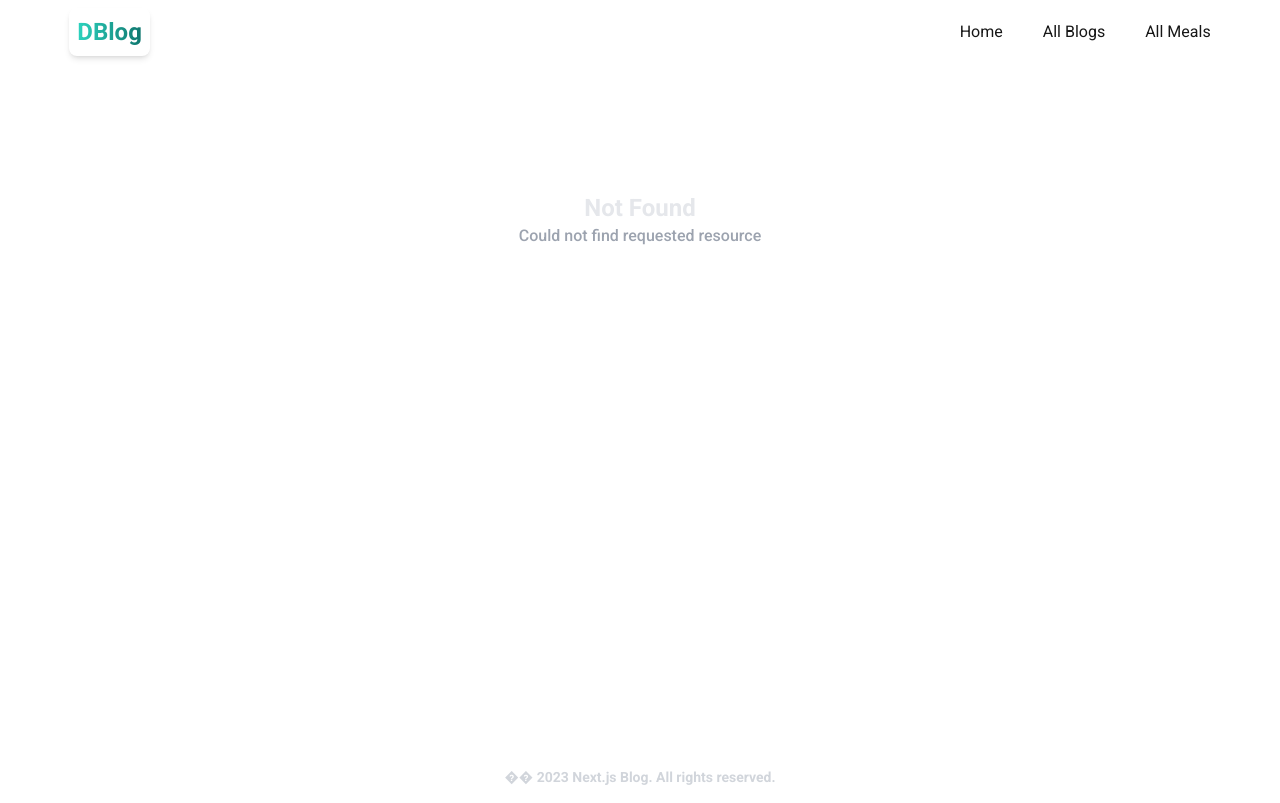
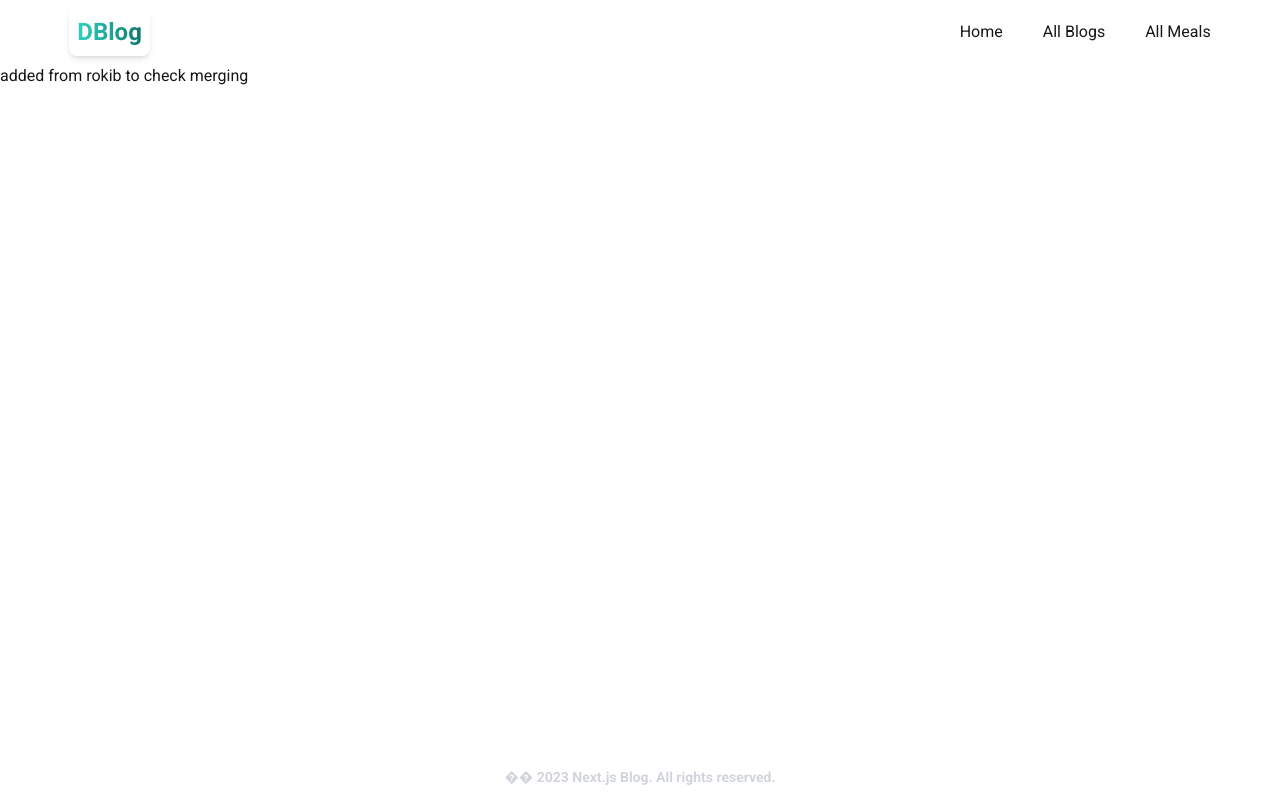
Before and after one commit to MukitHossen7/Next.js-Blog-Site, a Next.js app: page /about in a window 1280 px wide. Before the commit this address had no page. Built offline with nearby package versions, Linux system fonts and the light colour scheme.

Commit message:
added from rokib dev

```diff
--- /dev/null
+++ b/app/about/page.jsx
@@ -0,0 +1,11 @@
+import React from 'react';
+
+const page = () => {
+    return (
+        <div>
+            <>added from rokib to check merging</>
+        </div>
+    );
+};
+
+export default page;
```
